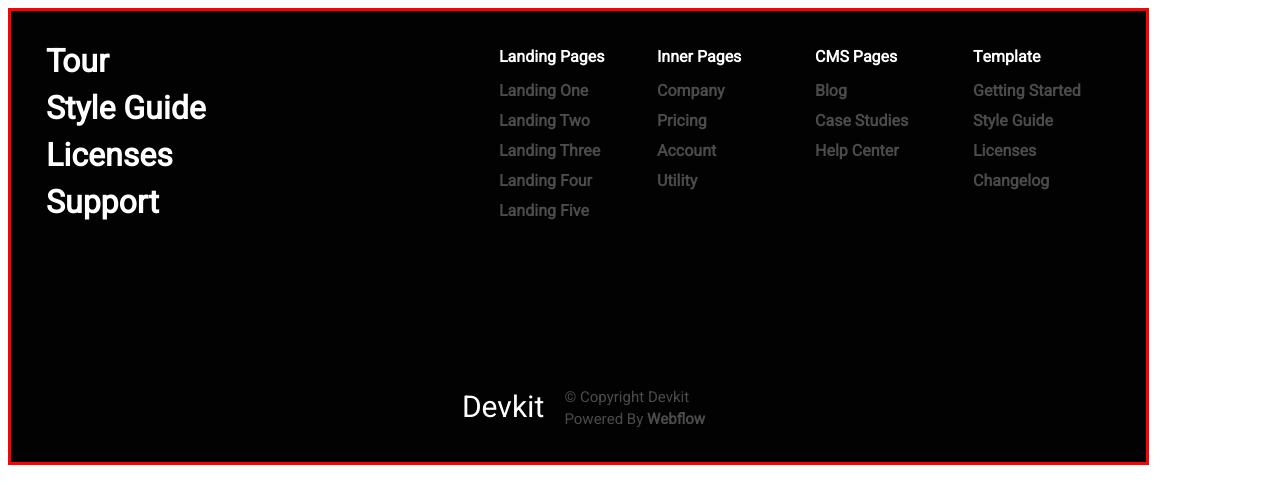
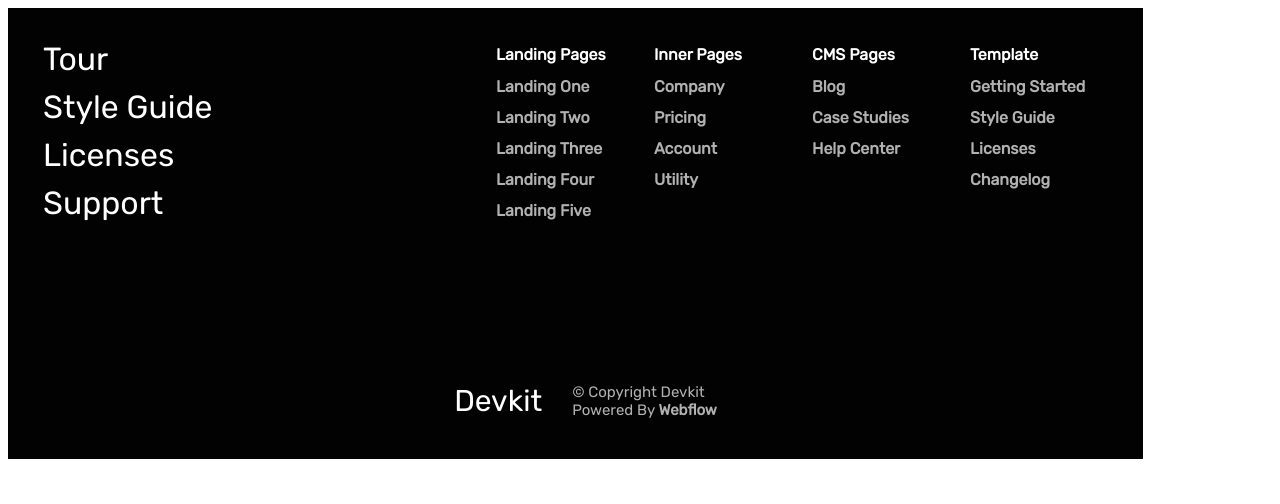
Before and after one commit to ilaria-orlando/end-of-the-field-challenge, a plain HTML site: page complex-interface/complex-interface.html in a window 1280 px wide. Drawn offline with Linux system fonts and the light colour scheme.

Commit message:
remove mockup background and change font

```diff
--- a/complex-interface/css/stylesheet.css
+++ b/complex-interface/css/stylesheet.css
@@ -1,13 +1,12 @@
-@import url('https://fonts.googleapis.com/css2?family=Heebo&display=swap');
+@import url('https://fonts.googleapis.com/css2?family=Rubik&display=swap');
+
 
 .container{
     width: 1135px;
     height: 451px;
-    border-style: solid;
-    border-color: red;
     background-color: #020202;
     color: white;
-    font-family: 'Heebo', sans-serif;
+    font-family: 'Rubik', sans-serif;
 }
 
 .content{
@@ -32,7 +31,7 @@
 nav{
     font-size: 32px;
     margin: -5px 0px 0px -5px;
-    font-weight: bold;
+    line-height: 48px;
 
 }
 
@@ -54,11 +53,12 @@
 
 .listtitle{
     padding-bottom: 10px;
+    line-height: 25px;
 }
 
 .subitem {
-    color: #4b4b4b;
-    padding-bottom: 6px;
+    color: #b1b1b1;
+    padding-bottom: 12px;
 }
 
 footer{
@@ -69,10 +69,10 @@
 }
 
 .foottitle{
-    padding: 5px 20px 5px 10px;
+    padding: 5px 30px 5px 20px;
     font-size: 30px;
 }
 
 .textgrey{
-    color: #4b4b4b;
+    color: #b1b1b1;
 }
```
